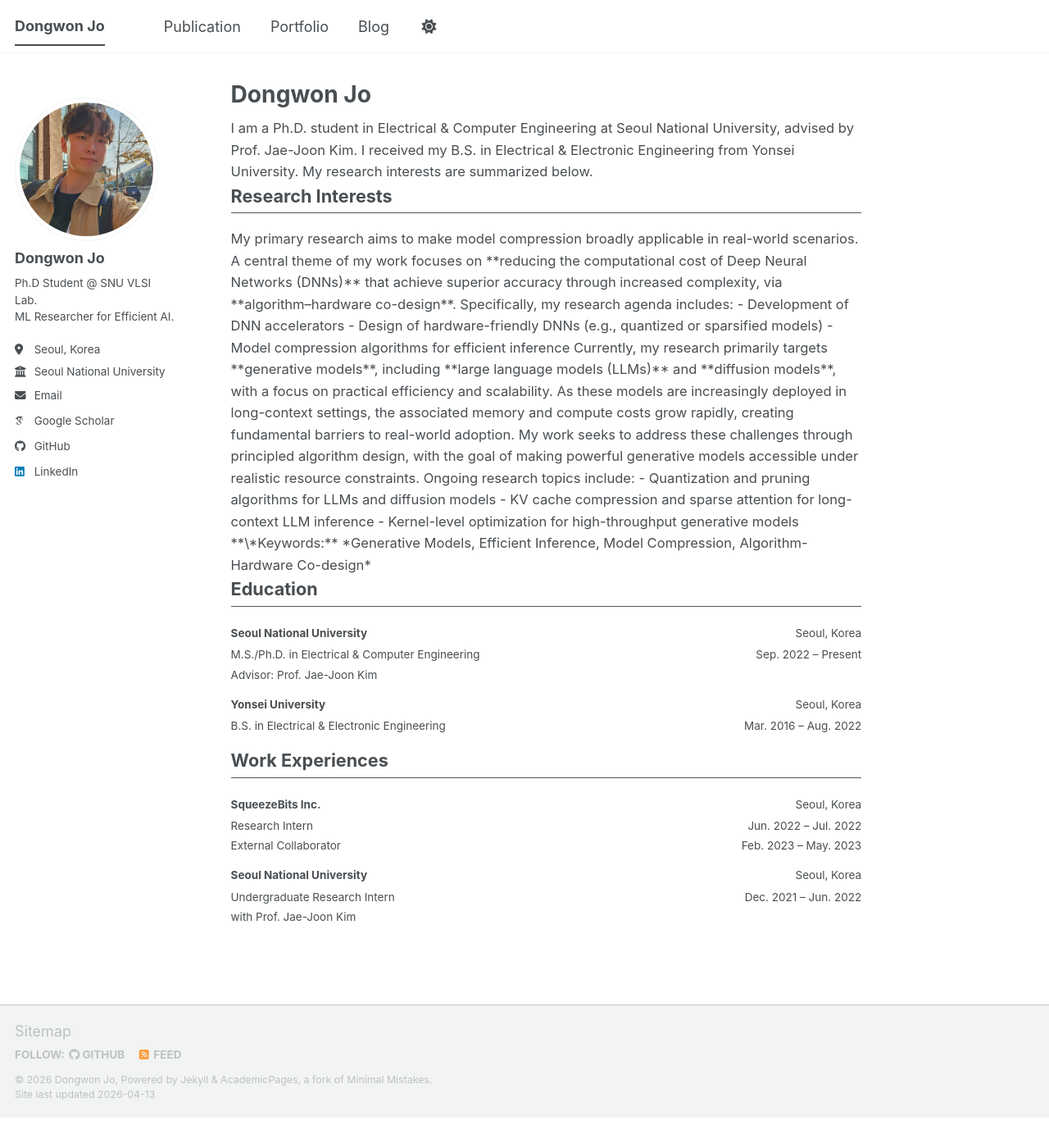
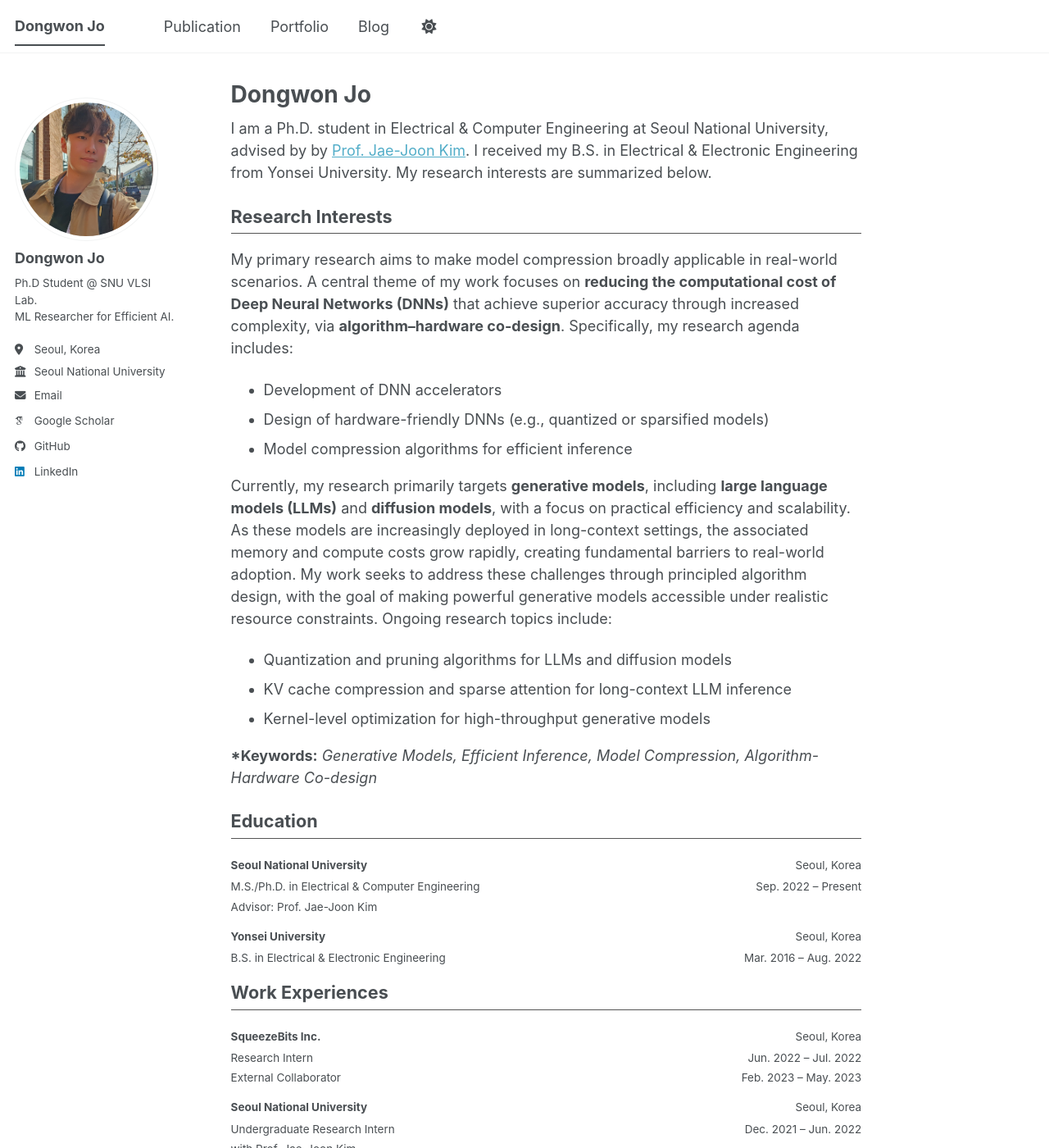
Before and after one commit to dongwonjo/dongwonjo.github.io, a Jekyll site: the page built from _pages/about.md, in a window 1280 px wide and 1400 px high. Shown: the whole window at 82% size. Built offline with Jekyll 4.4.1, drawn with Linux system fonts in a browser that asks for light colours; some web fonts are replaced; a script bundle is joined from its source files by our own code; library files that are not in the unit come from our copies.

Commit message:
Update about.md

```diff
--- a/_pages/about.md
+++ b/_pages/about.md
@@ -7,16 +7,14 @@ redirect_from:
   - /about.html
 ---
 
-<div style="font-size: 0.92em; line-height: 1.6;">
-I am a Ph.D. student in Electrical & Computer Engineering at Seoul National University, advised by Prof. Jae-Joon Kim.
+I am a Ph.D. student in Electrical & Computer Engineering at Seoul National University, advised by by
+<a href="https://vlsi.snu.ac.kr/" target="_blank">Prof. Jae-Joon Kim</a>.
 I received my B.S. in Electrical & Electronic Engineering from Yonsei University.
 My research interests are summarized below.
-</div>
 
 <p style="font-size: 1.2em; font-weight: bold; margin-bottom: 0.2em;">Research Interests</p>
 <hr class="section-hr">
 
-<div style="font-size: 0.92em; line-height: 1.6;">
 My primary research aims to make model compression broadly applicable in real-world scenarios. A central theme of my work focuses on **reducing the computational cost of Deep Neural Networks (DNNs)** that achieve superior accuracy through increased complexity, via **algorithm–hardware co-design**. Specifically, my research agenda includes:
 
 - Development of DNN accelerators
@@ -30,7 +28,6 @@ Currently, my research primarily targets **generative models**, including **larg
 - Kernel-level optimization for high-throughput generative models
 
 **\*Keywords:** *Generative Models, Efficient Inference, Model Compression, Algorithm-Hardware Co-design*
-</div>
 
 <p style="font-size: 1.2em; font-weight: bold; margin-bottom: 0.2em;">Education</p>
 <hr class="section-hr">
```
